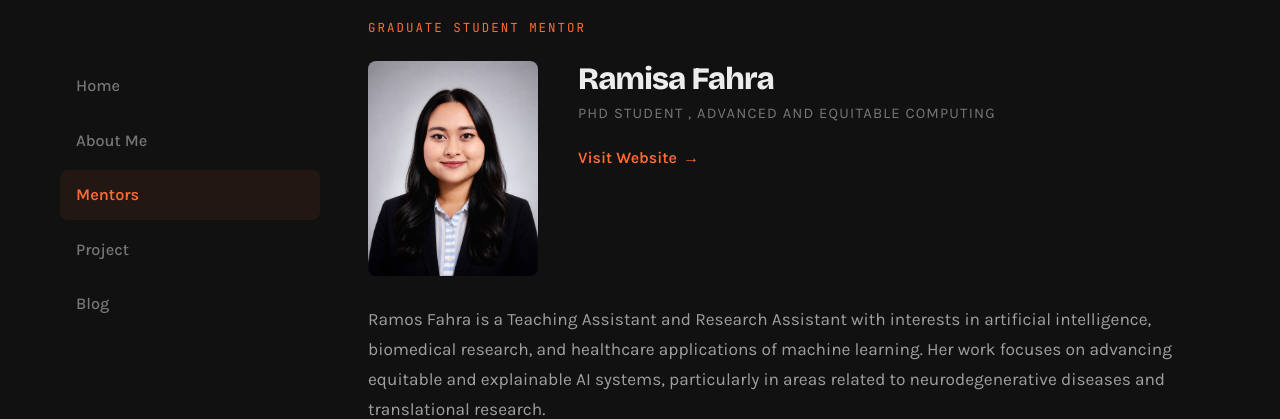
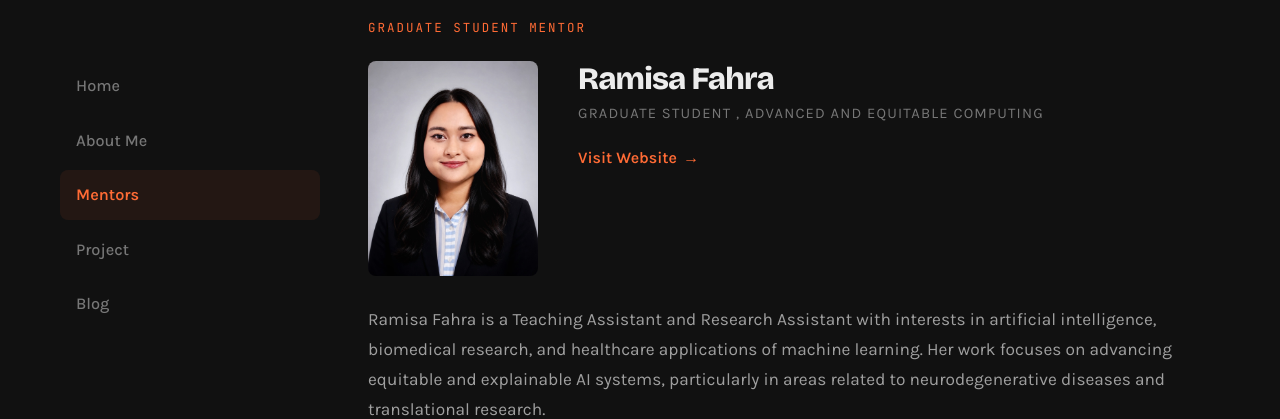
Before and after one commit to jcox4835-star/-jcox4835-star-ceamls26.guthub.io, a Jekyll site: the page built from pages/about-my-mentor.md, in a window 1280 px wide and 900 px high. Shown: the part 183-602 px from the top of the window. Built offline with Jekyll 4.4.1, drawn with Linux system fonts in a browser that asks for light colours.

Commit message:
Update about-my-mentor.md

```diff
--- a/pages/about-my-mentor.md
+++ b/pages/about-my-mentor.md
@@ -5,11 +5,11 @@ permalink: /about-my-mentor.html
 
 graduate_mentor:
   name: Ramisa Fahra
-  title: PhD Student , Advanced and Equitable Computing
+  title: Graduate Student , Advanced and Equitable Computing
   image: /assets/IMG_5056.jpeg
   website: https://scholar.google.com/citations?user=3LCaOVAAAAAJ&hl=en
   bio: |
-    Ramos Fahra is a Teaching Assistant and Research Assistant with interests in artificial intelligence, biomedical research, and healthcare applications of machine learning. Her work focuses on advancing equitable and explainable AI systems, particularly in areas related to neurodegenerative diseases and translational research.
+    Ramisa Fahra is a Teaching Assistant and Research Assistant with interests in artificial intelligence, biomedical research, and healthcare applications of machine learning. Her work focuses on advancing equitable and explainable AI systems, particularly in areas related to neurodegenerative diseases and translational research.
 
     Her recent publication, “Counterfactual, Longitudinal, and Multimodal Explainable AI for MRI-Based Alzheimer’s Diagnosis: A Structured Review,” explores how explainable AI can improve transparency and clinical trust in Alzheimer’s diagnosis. The paper highlights the role of multimodal and longitudinal AI approaches in developing more interpretable and clinically meaningful healthcare systems.
 
```
